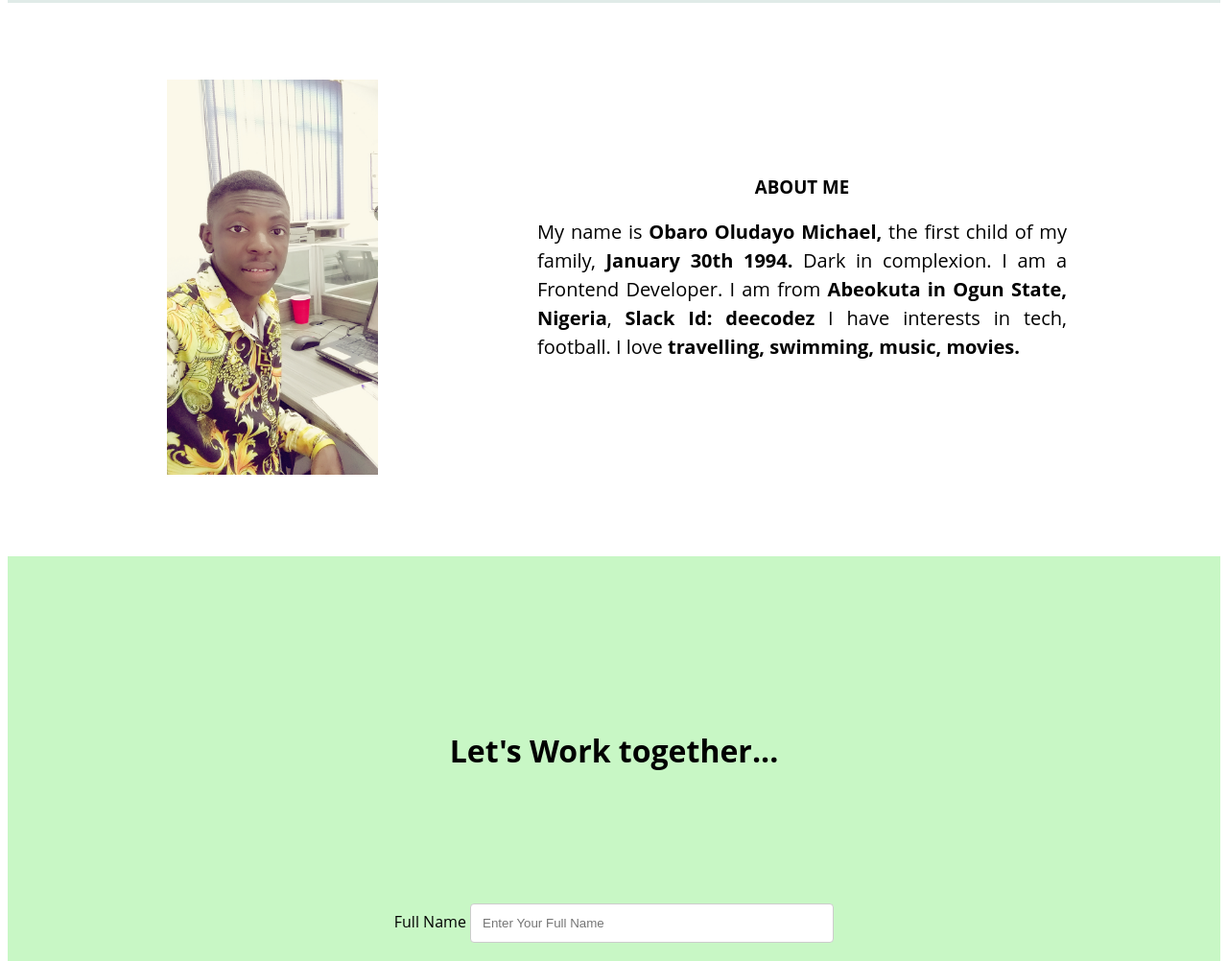
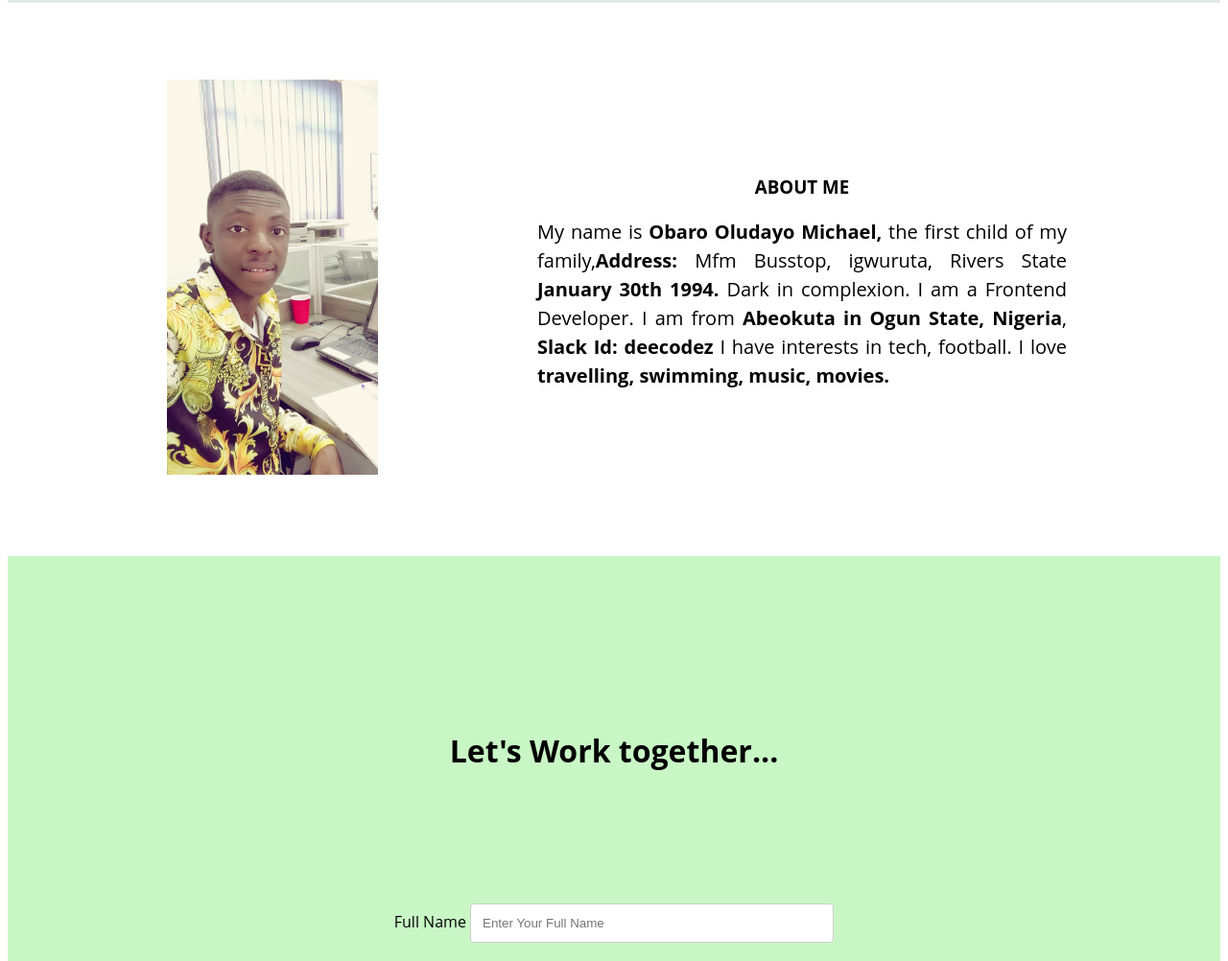
Before and after one commit to deecodez/personalpage.github.io, a plain HTML site: page index.html in a window 1280 px wide. Shown: the part 805-1807 px from the top of the page at 96% size. Drawn offline with Linux system fonts and the light colour scheme.

Commit message:
address added

```diff
--- a/index.html
+++ b/index.html
@@ -24,7 +24,7 @@
 		</div>
   		<div class="column">
 			  <h3>ABOUT ME</h3>
-			  <p>My name is <strong>Obaro Oludayo Michael,</strong> the first  child of my family, <strong> January 30th 1994.</strong> Dark in complexion. I am a Frontend Developer.
+			  <p>My name is <strong>Obaro Oludayo Michael,</strong> the first  child of my family,<strong>Address: </strong> Mfm Busstop, igwuruta, Rivers State <strong> January 30th 1994.</strong> Dark in complexion. I am a Frontend Developer.
 				I am from <strong>Abeokuta in Ogun State, Nigeria</strong>, <strong> Slack Id: deecodez</strong>
 			  I have interests in tech, football. I love <strong>travelling, swimming, music, movies.</strong></p>
 		  </div>
```
